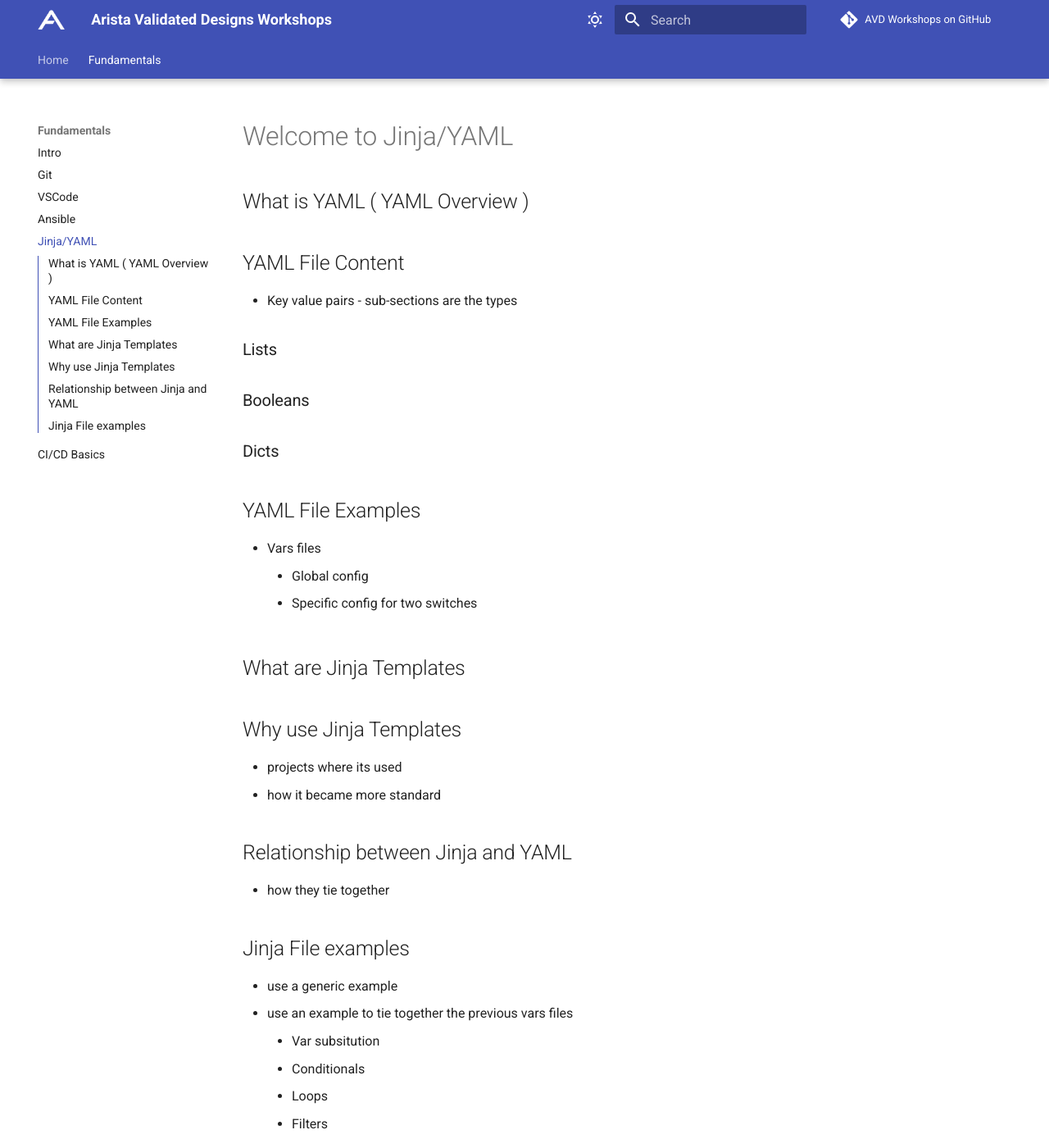
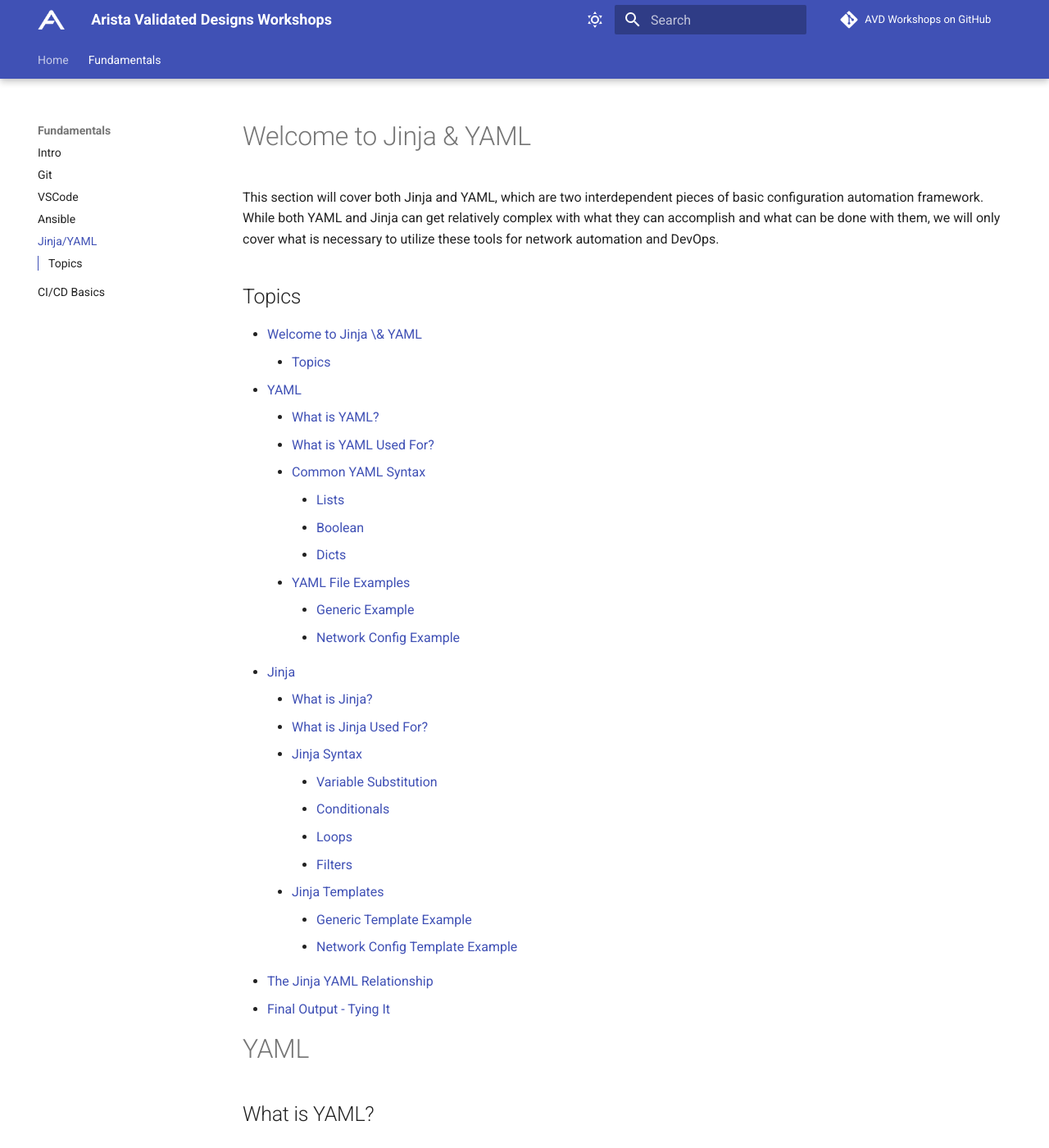
Before and after one commit to aristanetworks/avd-workshops, an MkDocs documentation site: the page built from workshops/jinja-yaml.md, in a window 1280 px wide and 1400 px high. Shown: the whole window at 82% size. Built offline with MkDocs 1.6.1 and Material for MkDocs 9.7.7, drawn with Linux system fonts in a browser that asks for light colours; comment, search, counter and statistics services are not loaded; some of the changed text lies outside the part shown.

Commit message:
Jinja Section Update

```diff
--- a/workshops/jinja-yaml.md
+++ b/workshops/jinja-yaml.md
@@ -1,44 +1,78 @@
-# Welcome to Jinja/YAML
+# Welcome to Jinja & YAML
 
-## What is YAML ( YAML Overview )
+This section will cover both Jinja and YAML, which are two interdependent pieces of basic configuration automation framework.  While both YAML and Jinja can get relatively complex with what they can accomplish and what can be done with them, we will only cover what is necessary to utilize these tools for network automation and DevOps.
 
-## YAML File Content
-- Key value pairs - sub-sections are the types
+## Topics
+
+- [Welcome to Jinja \& YAML](#welcome-to-jinja--yaml)
+  - [Topics](#topics)
+- [YAML](#yaml)
+  - [What is YAML?](#what-is-yaml)
+  - [What is YAML Used For?](#what-is-yaml-used-for)
+  - [Common YAML Syntax](#common-yaml-syntax)
+    - [Lists](#lists)
+    - [Boolean](#boolean)
+    - [Dicts](#dicts)
+  - [YAML File Examples](#yaml-file-examples)
+    - [Generic Example](#generic-example)
+    - [Network Config Example](#network-config-example)
+- [Jinja](#jinja)
+  - [What is Jinja?](#what-is-jinja)
+  - [What is Jinja Used For?](#what-is-jinja-used-for)
+  - [Jinja Syntax](#jinja-syntax)
+    - [Variable Substitution](#variable-substitution)
+    - [Conditionals](#conditionals)
+    - [Loops](#loops)
+    - [Filters](#filters)
+  - [Jinja Templates](#jinja-templates)
+    - [Generic Template Example](#generic-template-example)
+    - [Network Config Template Example](#network-config-template-example)
+- [The Jinja YAML Relationship](#the-jinja-yaml-relationship)
+- [Final Output - Tying It](#final-output---tying-it)
+
+
+# YAML
+
+## What is YAML?
+
+## What is YAML Used For?
+
+## Common YAML Syntax
+
 ### Lists
 
-
-### Booleans
-
+### Boolean
 
 ### Dicts
 
+## YAML File Examples
 
-## YAML File Examples
-- Vars files
-  - Global config
-  - Specific config for two switches
+### Generic Example
 
+### Network Config Example
 
-## What are Jinja Templates
+# Jinja
 
+## What is Jinja?
 
-## Why use Jinja Templates
-- projects where its used
-- how it became more standard
+## What is Jinja Used For?
 
-## Relationship between Jinja and YAML
-- how they tie together
+## Jinja Syntax
 
+### Variable Substitution
 
-## Jinja File examples
-- use a generic example
-- use an example to tie together the previous vars files
-  - Var subsitution
-  - Conditionals
-  - Loops
-  - Filters
+### Conditionals
 
+### Loops
 
+### Filters
 
-# Tying it together - final output
-- run ansible playbook to generate a config output
+## Jinja Templates
+
+### Generic Template Example
+
+### Network Config Template Example
+
+# The Jinja YAML Relationship
+
+# Final Output - Tying It
```
